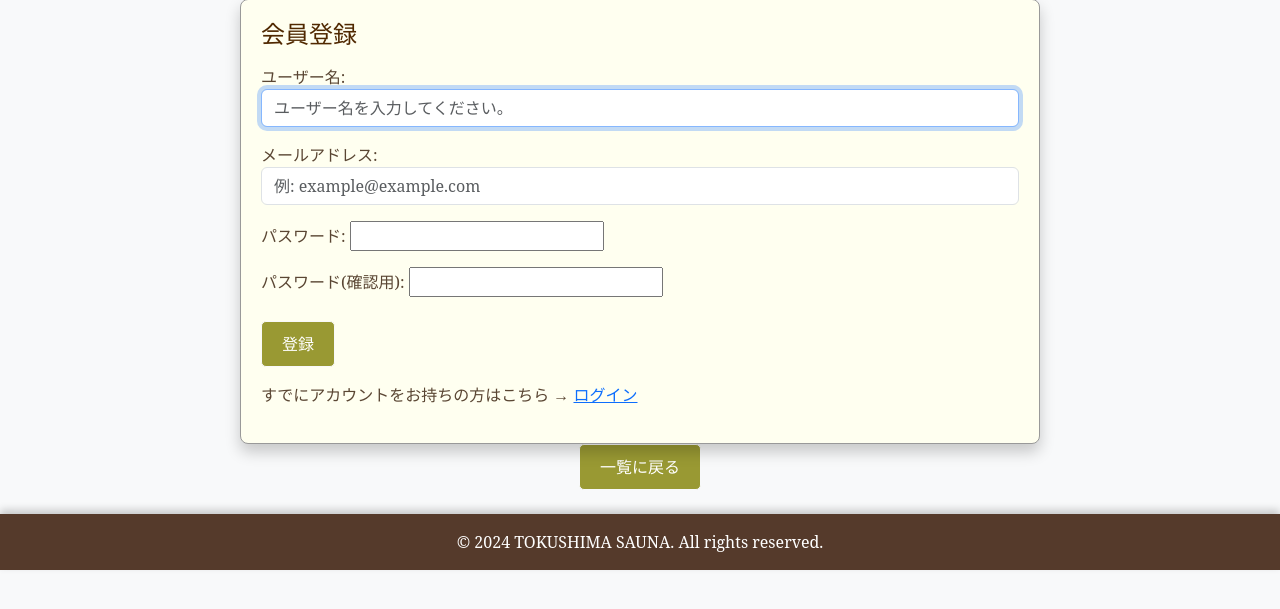
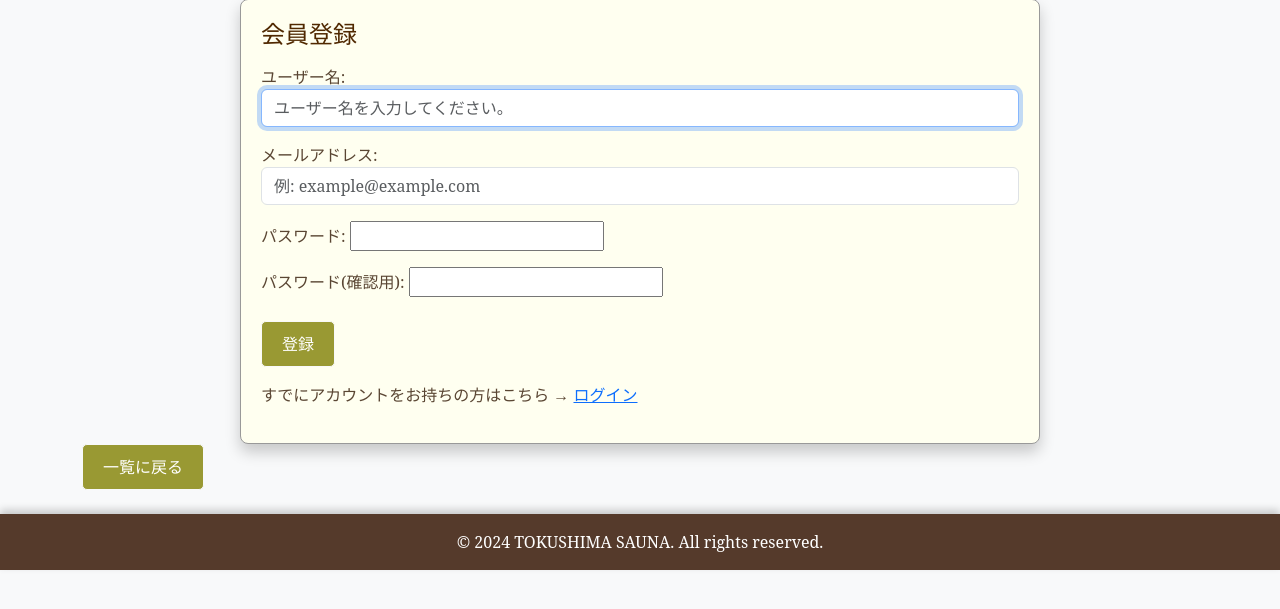
Before and after one commit to o1-mat/tokushima-sauna, a Django app: page /register/ in a window 1280 px wide. Shown: the part 94-703 px from the top of the page. Run offline with Django 5.2, Linux system fonts and the light colour scheme.

Commit message:
Add files via upload

```diff
--- a/tokushimasauna/templates/login.html
+++ b/tokushimasauna/templates/login.html
@@ -20,7 +20,7 @@
     <p class="mt-3">アカウントをお持ちでない方はこちら → <a href="{% url 'register' %}">会員登録</a></p>
 </div>
 
-<div class="d-flex justify-content-center">
+<div class="d-flex justify-content-between">
     <a href="{% url 'spa_list' %}" class="btn btn-light">一覧に戻る</a>
 </div>
 
--- a/tokushimasauna/templates/register.html
+++ b/tokushimasauna/templates/register.html
@@ -17,7 +17,7 @@
     </p>
 </div>
 
-<div class="d-flex justify-content-center">
+<div class="d-flex justify-content-between">
     <a href="{% url 'spa_list' %}" class="btn btn-light">一覧に戻る</a>
 </div>
 
--- a/tokushimasauna/templates/spa_detail.html
+++ b/tokushimasauna/templates/spa_detail.html
@@ -68,9 +68,8 @@
             <li class="list-group-item text-muted">まだレビューはありません。</li>
         {% endfor %}
     </ul>
-</div>
 
-<div class="d-flex justify-content-center">
-    <a href="{% url 'spa_list' %}" class="btn btn-light">一覧に戻る</a>
+    <!-- 戻るボタン -->
+    <a href="{% url 'spa_list' %}" class="btn btn-light mt-4">一覧に戻る</a>
 </div>
 {% endblock %}
```
